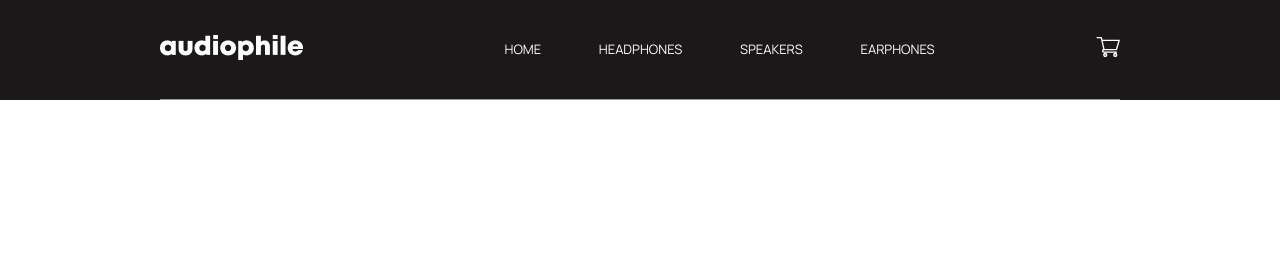
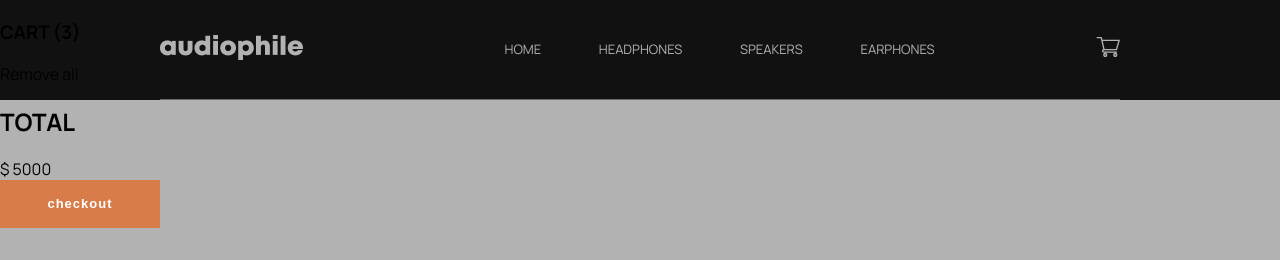
Before and after one commit to OvikGukeyan/audiophile-ecommerce-website, a React (Create React App) app: page /checkout in a window 1280 px wide. Both pictures are taken after a click on the picture 1108 px from the left and 47 px from the top of the page. Shown: the top 260 px of the page. Built offline with nearby package versions, Linux system fonts and the light colour scheme; grey boxes are pictures that could not be loaded.

Commit message:
cart_start

```diff
--- a/src/App.tsx
+++ b/src/App.tsx
@@ -3,12 +3,11 @@ import { Routes, Route, useNavigate } from 'react-router-dom';
 import { useDispatch } from 'react-redux';
 
 import { Footer, Header, NavBar } from './components';
-import { CategoryType, setCategory, setCurrentItem } from './redux/slices/filterSlice';
+import { CategoryType, setCategory, setCurrentItemId } from './redux/slices/filterSlice';
 import Items from './pages/Items';
 import Home from './pages/Home';
 import FullItem from './pages/FullItem';
 import './App.css';
-import { ItemType } from './redux/slices/itemsSlice';
 
 
 
@@ -25,7 +24,7 @@ const App: React.FC = () => {
   };
 
   const handleChoseItem = (id: number) => {
-    dispatch(setCurrentItem(id))
+    dispatch(setCurrentItemId(id))
     navigate('/full-item')
   }
 
@@ -38,7 +37,8 @@ const App: React.FC = () => {
         <Route path='' element={<Home />} />
 
         <Route path='items' element={<Items
-          handleChoseItem={handleChoseItem} />} />
+          handleChoseItem={handleChoseItem}
+          categoryes={categoryes} />} />
 
         <Route path='full-item' element={<FullItem
         />} />
--- /dev/null
+++ b/src/components/CartPopup/CartPopup.module.scss
@@ -0,0 +1,9 @@
+.popup_wrapper {
+    position: absolute;
+    width: 100%;
+    height: 100%;
+    left: 0;
+    top: 0;
+    background-color: rgba(0, 0, 0, 0.3);
+
+}
--- /dev/null
+++ b/src/components/CartPopup/index.tsx
@@ -0,0 +1,24 @@
+import React from 'react';
+import styles from './CartPopup.module.scss'
+import Button from '../Button';
+
+const CartPopup: React.FC = () => {
+    return (
+        <div className={styles.popup_wrapper}>
+            <div className={styles.popup}>
+                <div className={styles.head}>
+                    <h3>CART (3)</h3>
+                    <span>Remove all</span>
+                </div>
+                <div className={styles.cart_items}></div>
+                <div className={styles.total}>
+                    <h2>TOTAL</h2>
+                    <span>$ 5000</span>
+                </div>
+                <Button text={'checkout'} className={'orange'}/>
+            </div>
+        </div>
+    )
+}
+
+export default CartPopup
--- a/src/components/Header/index.tsx
+++ b/src/components/Header/index.tsx
@@ -1,17 +1,18 @@
-import React from 'react';
+import React, { useState } from 'react';
 import { Link } from "react-router-dom";
 
 import styles from './Header.module.scss';
 import { CategoryType } from '../../redux/slices/filterSlice';
+import CartPopup from '../CartPopup';
 
 type HeaderPropsType = {
   handleChooseCategory: (category: CategoryType) => void;
   categoryes: CategoryType[];
 }
 
-const Header: React.FC<HeaderPropsType> = ({handleChooseCategory, categoryes}) => {
+const Header: React.FC<HeaderPropsType> = ({ handleChooseCategory, categoryes }) => {
 
-
+  const [cartOpen, setCartOpen] = useState(false);
 
   return (
     <header className={styles.header}>
@@ -34,10 +35,11 @@ const Header: React.FC<HeaderPropsType> = ({handleChooseCategory, categoryes}) =
             ))}
           </ul>
         </nav>
-        <div className="cart_logo">
-          <img src="./assets/cart-logo.svg" alt="" />
+        <div>
+          <img onClick={() => setCartOpen(!cartOpen)} src="./assets/cart-logo.svg" alt="" />
         </div>
       </div>
+      {cartOpen && <CartPopup/>}
     </header>
   )
 }
--- a/src/pages/FullItem/index.tsx
+++ b/src/pages/FullItem/index.tsx
@@ -1,10 +1,10 @@
 import React, { useEffect, useState } from 'react';
-import { Link } from 'react-router-dom';
+import { Link, useNavigate } from 'react-router-dom';
 
 import styles from './FullItem.module.scss'
 import { Button, Item } from '../../components';
-import { useSelector } from 'react-redux';
-import { selectFilters } from '../../redux/slices/filterSlice';
+import { useDispatch, useSelector } from 'react-redux';
+import { selectFilters, setCurrentItemId } from '../../redux/slices/filterSlice';
 import { ItemType } from '../../redux/slices/itemsSlice';
 import axios from 'axios';
 
@@ -12,26 +12,38 @@ type FullItemPropsType = {
 }
 
 const FullItem: React.FC<FullItemPropsType> = () => {
-    const [count, setCount] = useState(0);
+    const [count, setCount] = useState(1);
     const [currentItem, setCurrentItem] = useState<ItemType>();
     const { currentItemId } = useSelector(selectFilters);
+    const navigate = useNavigate();
+    const dispatch = useDispatch();
 
     useEffect(() => {
         axios.get(`https://635fcafd3e8f65f283bba8bc.mockapi.io/audiophile?id=${currentItemId}`)
-        .then(res => {
-            setCurrentItem(res.data[0])
-            console.log(res.data[0])
-        })
-        console.log(currentItem)
-    }, []);
+            .then(res => {
+                setCurrentItem(res.data[0])
+            })
+    }, [currentItemId]);
+
+    useEffect(() => {
+        if (window.location.search) {
+            const params = Number(window.location.search.substring(4));
+            dispatch(setCurrentItemId(params))
+        }
+    }, [])
+
+
+    useEffect(() => {
+        navigate(`/full-item?id=${currentItemId}`);
+    }, [currentItemId]);
 
     const handleClickPlus = () => {
         setCount(prev => prev + 1)
     }
 
     const handleClickMinus = () => {
-        count > 0 &&
-        setCount(prev => prev - 1)
+        count > 1 &&
+            setCount(prev => prev - 1)
     }
 
     const handleAddToCart = (id: number) => {
@@ -68,9 +80,9 @@ const FullItem: React.FC<FullItemPropsType> = () => {
                     </div>
                 </div>
                 <div className={styles.image_box}>
-                    <img className={styles.first} src="./assets/product-yx1-earphones/desktop/image-gallery-1.jpg" alt="" />
-                    <img className={styles.second} src="./assets/product-yx1-earphones/desktop/image-gallery-2.jpg" alt="" />
-                    <img className={styles.third} src="./assets/product-yx1-earphones/desktop/image-gallery-3.jpg" alt="" />
+                    <img className={styles.first} src={currentItem.gallery.first.desktop} alt="" />
+                    <img className={styles.second} src={currentItem.gallery.second.desktop} alt="" />
+                    <img className={styles.third} src={currentItem.gallery.third.desktop} alt="" />
                 </div>
                 <div className={styles.also_like}>
                     <h2>YOU MAY ALSO LIKE</h2>
--- a/src/pages/Items/index.tsx
+++ b/src/pages/Items/index.tsx
@@ -3,16 +3,17 @@ import { useSelector } from 'react-redux';
 import { useAppDispatch } from '../../redux/store';
 import styles from './Items.module.scss';
 import { Item, Skeleton } from '../../components';
-import { ItemType, fetchItems, selectItems } from '../../redux/slices/itemsSlice';
+import { fetchItems, selectItems } from '../../redux/slices/itemsSlice';
 import { CategoryType, selectFilters, setCategory } from '../../redux/slices/filterSlice';
 import { useNavigate } from 'react-router-dom';
 import qs from "qs";
 
 type ItemsPropsType = {
   handleChoseItem: (id: number) => void;
+  categoryes: CategoryType[]
 }
 
-const Items: React.FC<ItemsPropsType> = ({ handleChoseItem }) => {
+const Items: React.FC<ItemsPropsType> = ({ handleChoseItem, categoryes }) => {
   const dispatch = useAppDispatch();
   const navigate = useNavigate();
   const { itemsArray, isLoaded, loadingRejected } = useSelector(selectItems);
@@ -25,23 +26,22 @@ const Items: React.FC<ItemsPropsType> = ({ handleChoseItem }) => {
 
   useEffect(() => {
     if (window.location.search) {
-      const params = qs.parse(window.location.search.substring(1)) as unknown as CategoryType;
-      dispatch(setCategory(params))
+      const params = window.location.search.substring(10);
+      const curentCategory = categoryes.find(obj => obj.name === params);
+      dispatch(setCategory(curentCategory));
     }
-  }, [])
+  }, []);
 
 
   useEffect(() => {
-    const queryString = qs.stringify(
-      category
-      , { skipNulls: true })
-    navigate(`/items?${queryString}`);
+
+    navigate(`/items?category=${category?.name}`);
   }, [category]);
 
   return (
     <div className={styles.items_wrapper}>
       <div className={styles.title_wrapper}>
-        <h2>{category?.name}</h2>
+        <h2>{category?.name.toUpperCase()}</h2>
       </div>
       <div className={styles.items_box}>
         {itemsArray.length ? itemsArray.map((obj, ind) => (<Item
--- a/src/redux/slices/filterSlice.ts
+++ b/src/redux/slices/filterSlice.ts
@@ -1,6 +1,5 @@
-import { createSlice } from '@reduxjs/toolkit';
+import { PayloadAction, createSlice } from '@reduxjs/toolkit';
 import { RootState } from '../store';
-import { ItemType } from './itemsSlice';
 
 export type CategoryType = {
     name: string;
@@ -24,13 +23,17 @@ const filterSlice = createSlice({
         setCategory: (state, action) => {
             state.category = action.payload
         },
-        setCurrentItem: (state, action) => {
+        setCurrentItemId: (state, action) => {
             state.currentItemId = action.payload
+        },
+        setFilters: (state, action: PayloadAction<FiltersSliceState>) => {
+            state.currentItemId = action.payload.currentItemId;
+            state.category = action.payload.category;
         }
     }
 });
 
 export const selectFilters = (state: RootState) => state.filters;
-export const {setCategory, setCurrentItem} = filterSlice.actions;
+export const {setCategory, setCurrentItemId, setFilters} = filterSlice.actions;
 
 export default filterSlice.reducer;
```
